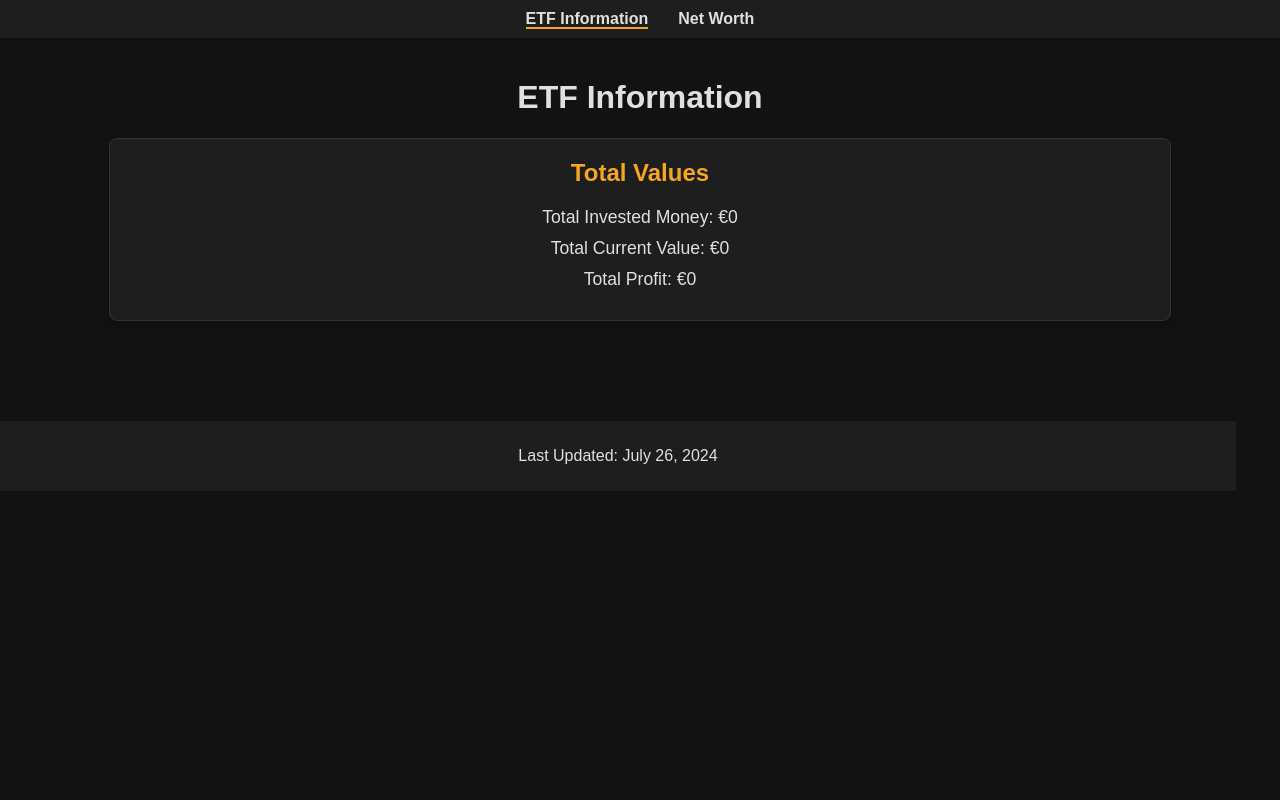
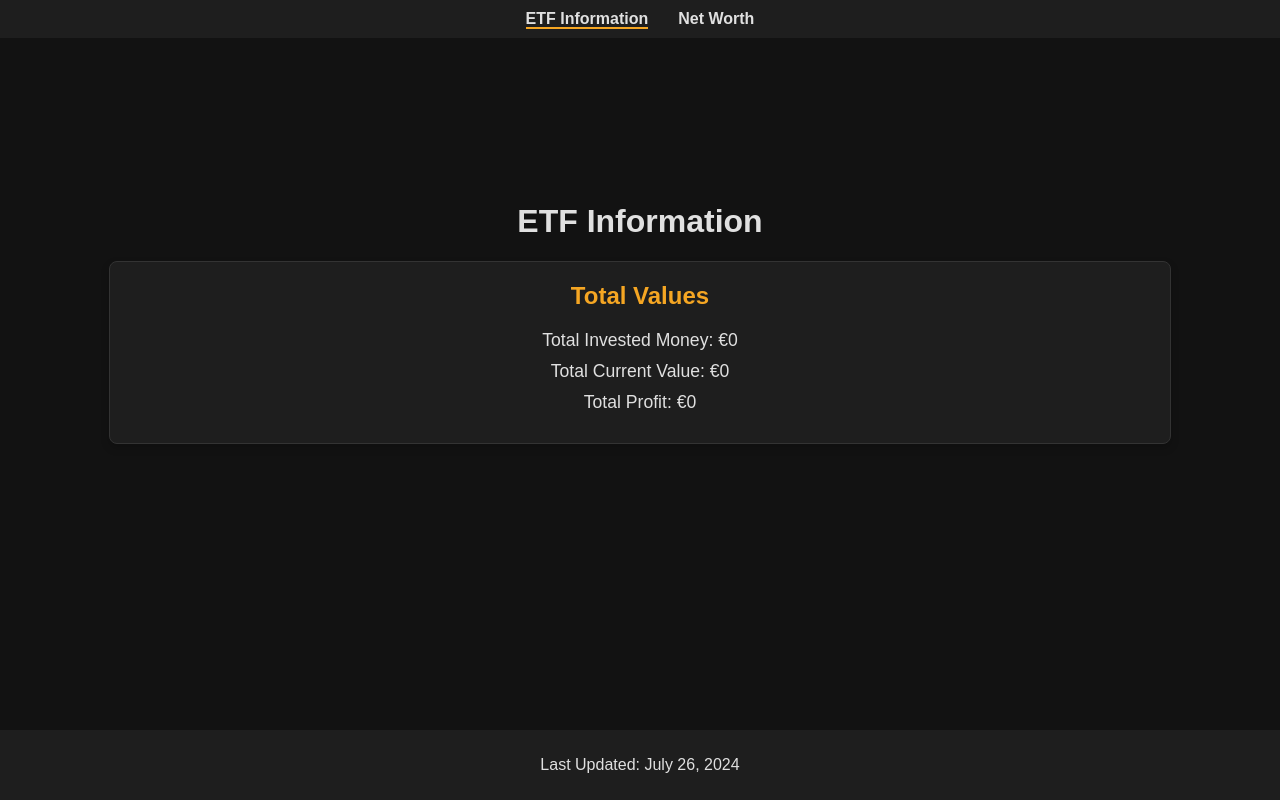
Before and after one commit to BartMeer/Stock-tracker, a plain HTML site: page index.html in a window 1280 px wide. Drawn offline with Linux system fonts and the light colour scheme; no server answers.

Commit message:
fix footer not at bottom of page

```diff
--- a/styles.css
+++ b/styles.css
@@ -6,6 +6,9 @@ body {
   margin: 0;
   padding: 0;
   box-sizing: border-box;
+  min-height: 100vh;
+  display: flex;
+  flex-direction: column;
 }
 
 nav {
@@ -40,17 +43,18 @@ main {
   max-width: 1200px;
   margin: auto;
   text-align: center; /* Center text in main */
-  margin-bottom: 60px; /* Add margin to ensure space for footer */
 }
 
+/* Footer Styles */
 .footer {
   background-color: #1e1e1e;
   color: #e0e0e0;
   text-align: center;
-  padding: 10px;
-  bottom: 0;
-  width: 95%;
-  z-index: 1000; /* Ensure footer is on top */
+  padding-top: 10px;
+  padding-bottom: 10px;
+  position: relative; /* Change position from fixed to relative */
+  width: 100vw;
+  margin-top: auto;
 }
 
 /* Card Styles */
```
